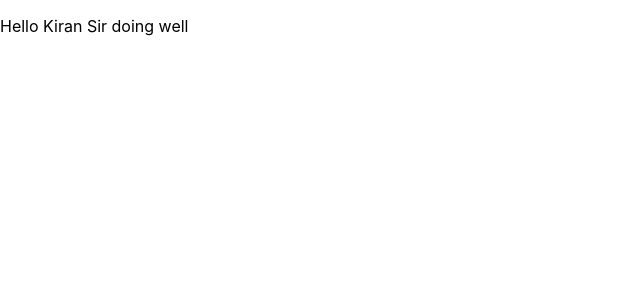
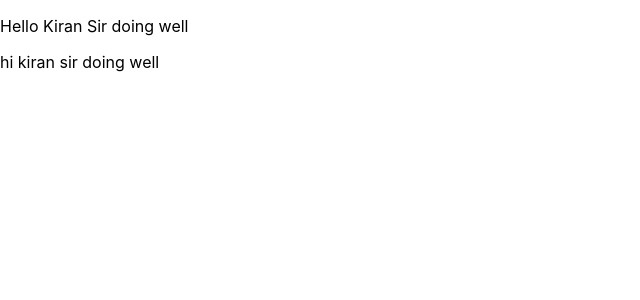
Before and after one commit to vigneshnm64/mysimple, a React (Create React App) app: page / in a window 1280 px wide. Shown: the top 300 px of the page, without its empty margins (0-640 px from the left). Built offline with nearby package versions, Linux system fonts and the light colour scheme.

Commit message:
newupdate

```diff
--- a/src/App.js
+++ b/src/App.js
@@ -4,6 +4,7 @@ const App = () => {
   return (
     <div>
       <p>Hello Kiran Sir doing well</p>
+      <p> hi kiran sir doing well</p>
     </div>
   )
 }
```
